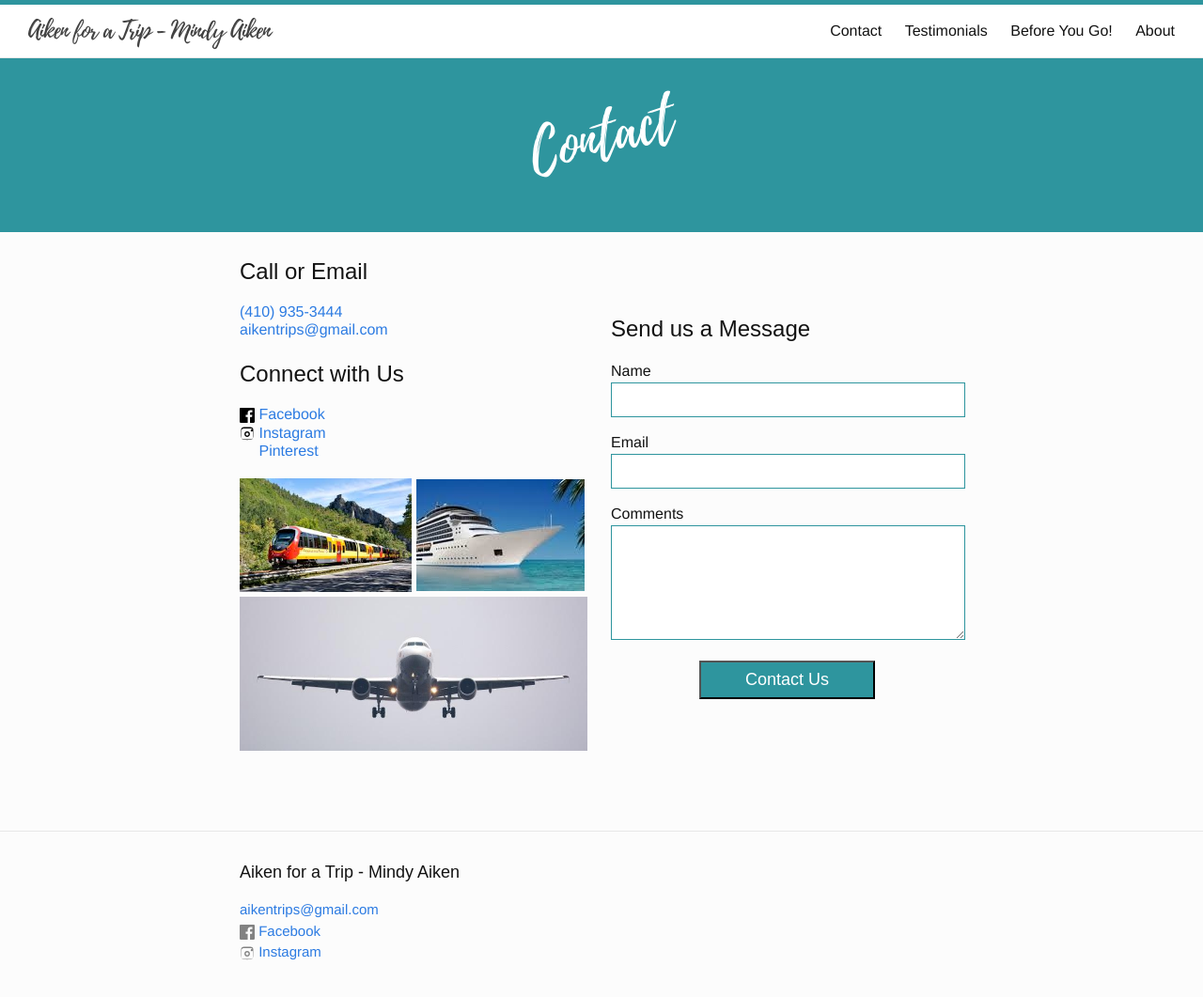
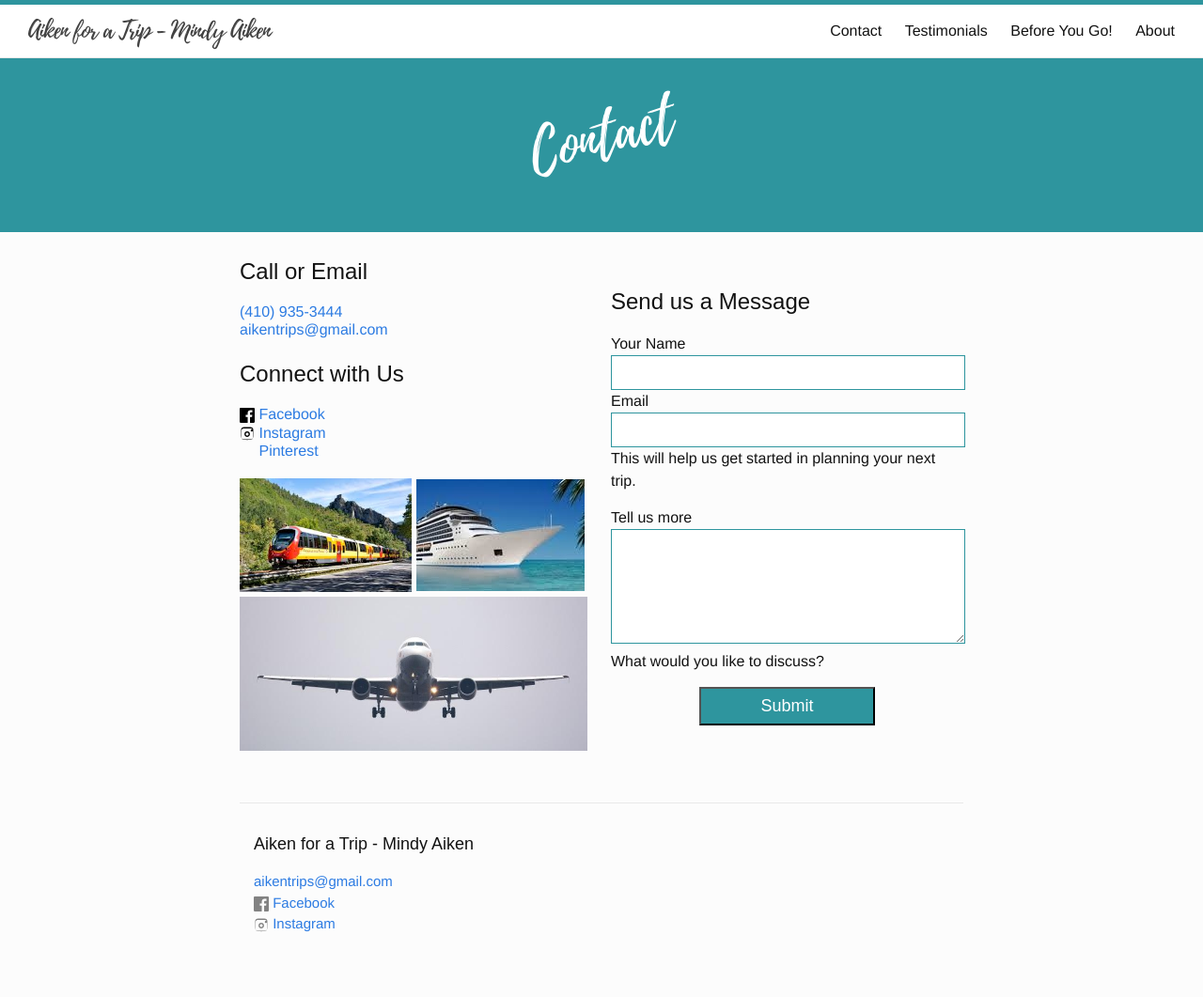
Before and after one commit to aikenfortrip/aikenfortrip.github.io, a Jekyll site: the page built from contact.html, in a window 1280 px wide and 1070 px high. Shown: the top 1061 px of the window at 94% size. Built offline with Jekyll 4.4.1, drawn with Linux system fonts in a browser that asks for light colours.

Commit message:
Update contact.html

```diff
--- a/contact.html
+++ b/contact.html
@@ -86,35 +86,7 @@
       <h2>
         Send us a Message
       </h2>
-      <form action='https://formspree.io/aikentrips@gmail.com' method='POST'>
-        <input id='form-subject' type='hidden' name='_subject' value='New submission!' />
-        <input id='form-next' type='hidden' name='_next' value='{{ site.url }}/contact-thank-you' />
-        <input id='form-gotcha' type='text' name='_gotcha' style='display:none' />
-        <fieldset class='name'>
-          <label for='form-name'>
-            Name
-          </label>
-          <input id='form-name' name='name' type='text' required />
-        </fieldset>
-        <fieldset class='email'>
-          <label for='form-email'>
-            Email
-          </label>
-          <input id='form-email' name='email' type='email' required />
-        </fieldset>
-        <fieldset class='comments'>
-          <label for='form-comments'>
-            Comments
-          </label>
-          <textarea id='form-comments' name='comments'></textarea>
-        </fieldset>
-        <button type='submit'>
-          Contact Us
-        </button>
-      </form>
-    </div>
-  </div> <!-- /contact-form -->
-
+      <form action="https://formspree.io/f/{FORM_ID}" class="fs-form" target="_top" method="POST" > <div class="fs-field"> <label class="fs-label" for="name">Your Name</label> <input class="fs-input" id="name" name="name" required /> </div> <div class="fs-field"> <label class="fs-label" for="email">Email</label> <input class="fs-input" id="email" name="email" required /> <p class="fs-description"> This will help us get started in planning your next trip. </p> </div> <div class="fs-field"> <label class="fs-label" for="message">Tell us more</label> <textarea class="fs-textarea" id="message" name="message" required ></textarea> <p class="fs-description">What would you like to discuss?</p> </div> <div class="fs-button-group"> <button class="fs-button" type="submit">Submit</button> </div> </form>
 </div>
 
 <script>
```
